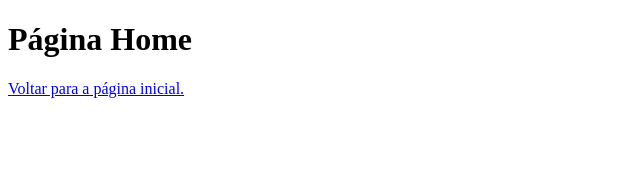
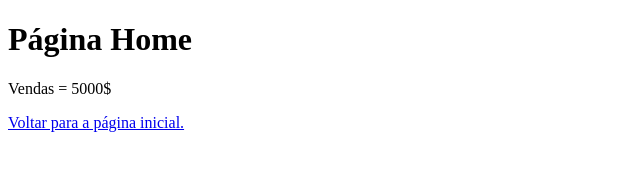
Before and after one commit to Raul-Paiva/aulagithub-1, a plain HTML site: page vendas.html in a window 1280 px wide. Shown: the whole page, without its empty margins (0-640 px from the left). Drawn offline with Linux system fonts and the light colour scheme.

Commit message:
Modificação do arquivo vendas

```diff
--- a/vendas.html
+++ b/vendas.html
@@ -8,6 +8,7 @@
 </head>
 <body>
     <h1>Página Home</h1>
+    <p>Vendas = 5000$</p>
     <a href="./index.html">Voltar para a página inicial.</a>
 </body>
 </html>
```
